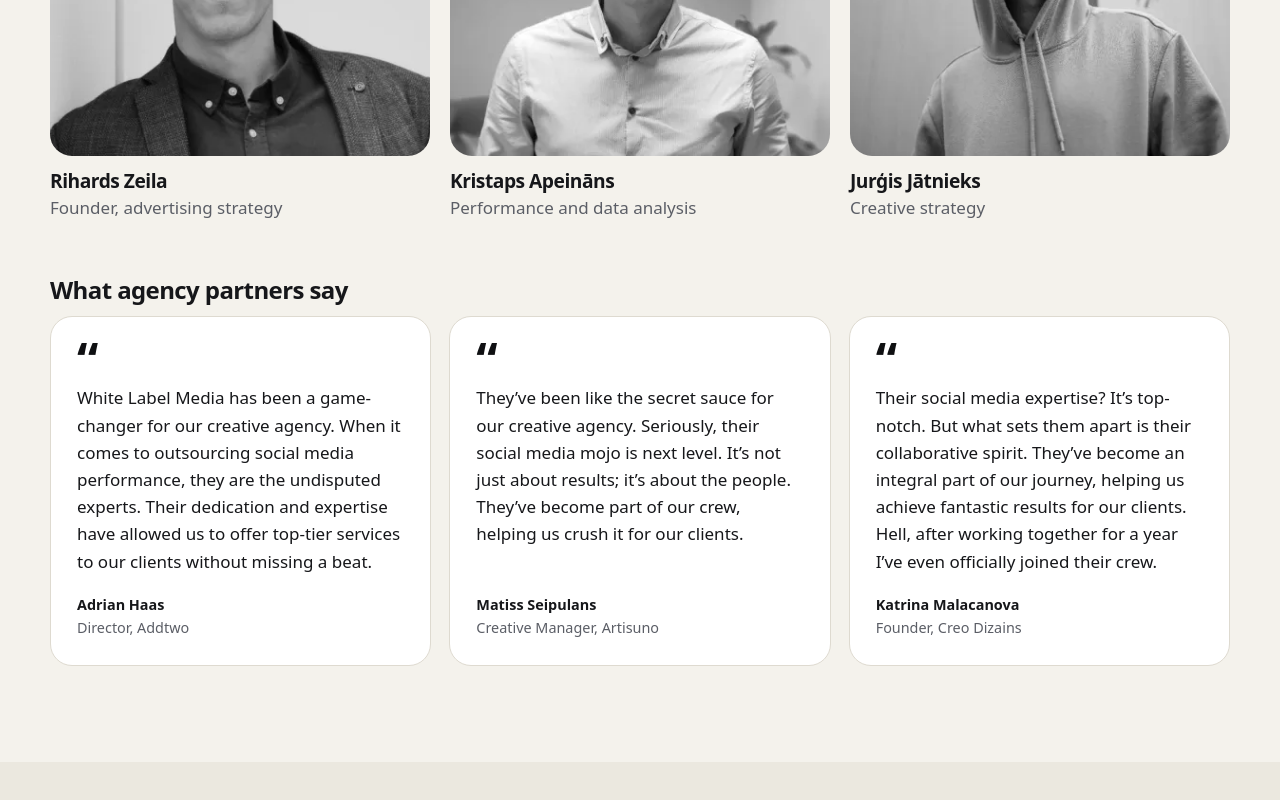
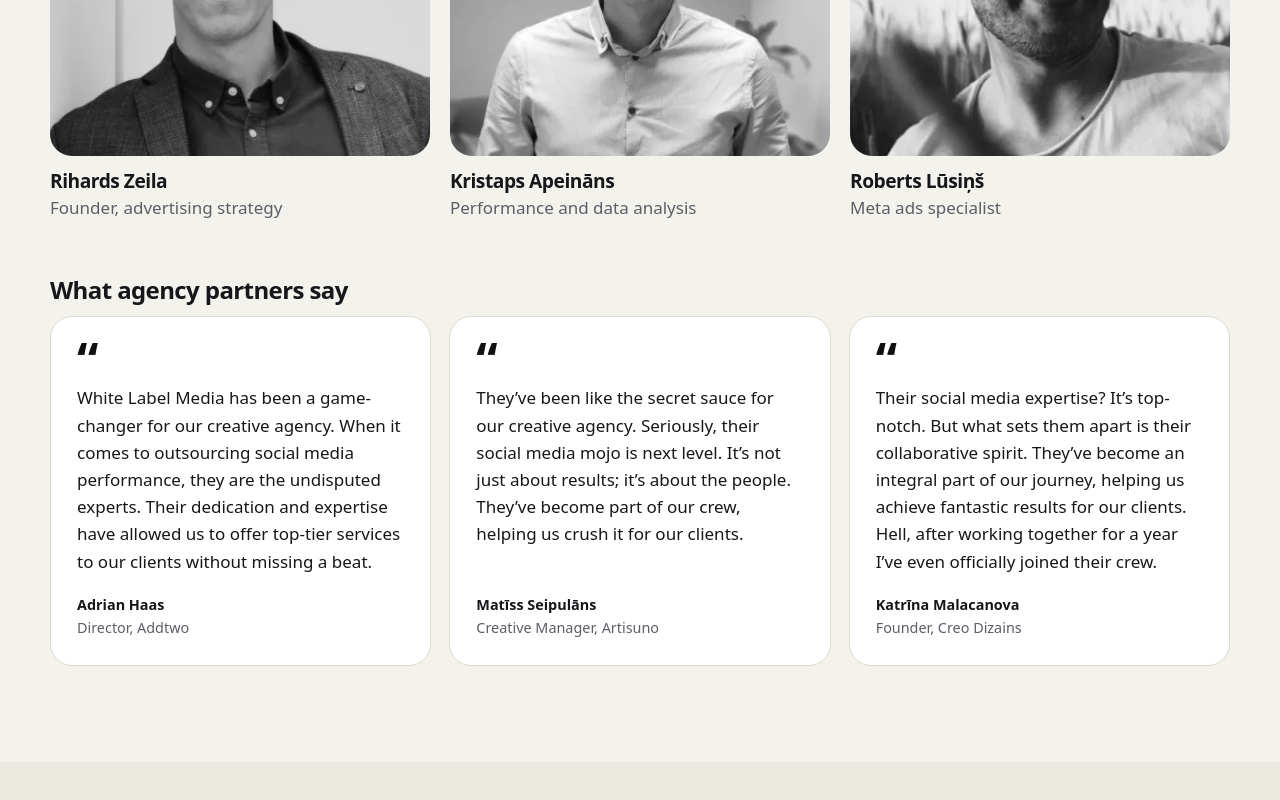
Before and after one commit to mravocadoman/whitelabelmedia-site, a plain HTML site: page index.html in a window 1280 px wide. Shown: the part 7371-8171 px from the top of the page. Drawn offline with Linux system fonts and the light colour scheme.

Commit message:
Team: Roberts Lūsiņš (Meta ads) replaces Jurģis Jātnieks; fix name spellings
Photo is the plain B&W one from the Marketinga Skola site, without its
brand circle. Matīss Seipulāns and Katrīna Malacanova spelled as on the
Marketinga Skola team page.

Co-Authored-By: Claude Opus 5.5 <noreply@anthropic.com>

```diff
--- a/index.html
+++ b/index.html
@@ -445,7 +445,7 @@
         <ul class="team">
           <li class="reveal"><img src="/assets/img/team/rihards.webp" alt="Rihards Zeila" width="400" height="400" loading="lazy"><h3>Rihards Zeila</h3><p>Founder, advertising strategy</p></li>
           <li class="reveal"><img src="/assets/img/team/kristaps.webp" alt="Kristaps Apeināns" width="400" height="400" loading="lazy"><h3>Kristaps Apeināns</h3><p>Performance and data analysis</p></li>
-          <li class="reveal"><img src="/assets/img/team/jurgis.webp" alt="Jurģis Jātnieks" width="400" height="402" loading="lazy"><h3>Jurģis Jātnieks</h3><p>Creative strategy</p></li>
+          <li class="reveal"><img src="/assets/img/team/roberts.webp" alt="Roberts Lūsiņš" width="400" height="400" loading="lazy"><h3>Roberts Lūsiņš</h3><p>Meta ads specialist</p></li>
         </ul>
 
         <h2 class="h-small" id="testimonials">What agency partners say</h2>
@@ -456,11 +456,11 @@
           </figure>
           <figure class="quote reveal">
             <blockquote><p>They’ve been like the secret sauce for our creative agency. Seriously, their social media mojo is next level. It’s not just about results; it’s about the people. They’ve become part of our crew, helping us crush it for our clients.</p></blockquote>
-            <figcaption><b>Matiss Seipulans</b>Creative Manager, Artisuno</figcaption>
+            <figcaption><b>Matīss Seipulāns</b>Creative Manager, Artisuno</figcaption>
           </figure>
           <figure class="quote reveal">
             <blockquote><p>Their social media expertise? It’s top-notch. But what sets them apart is their collaborative spirit. They’ve become an integral part of our journey, helping us achieve fantastic results for our clients. Hell, after working together for a year I’ve even officially joined their crew.</p></blockquote>
-            <figcaption><b>Katrina Malacanova</b>Founder, Creo Dizains</figcaption>
+            <figcaption><b>Katrīna Malacanova</b>Founder, Creo Dizains</figcaption>
           </figure>
         </div>
       </div>
```
Also changed, not shown: assets/img/team/jurgis.webp (deleted), assets/img/team/roberts.webp (added), 1 other file.
